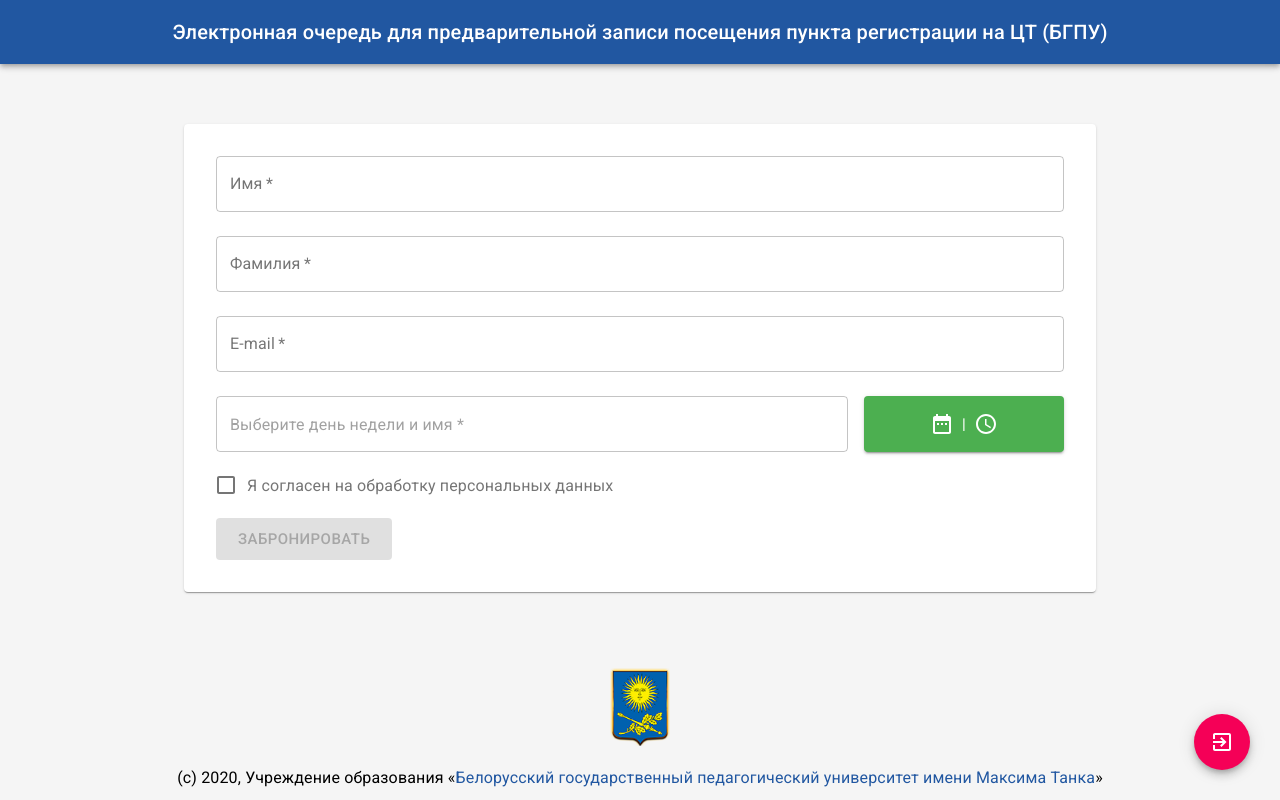
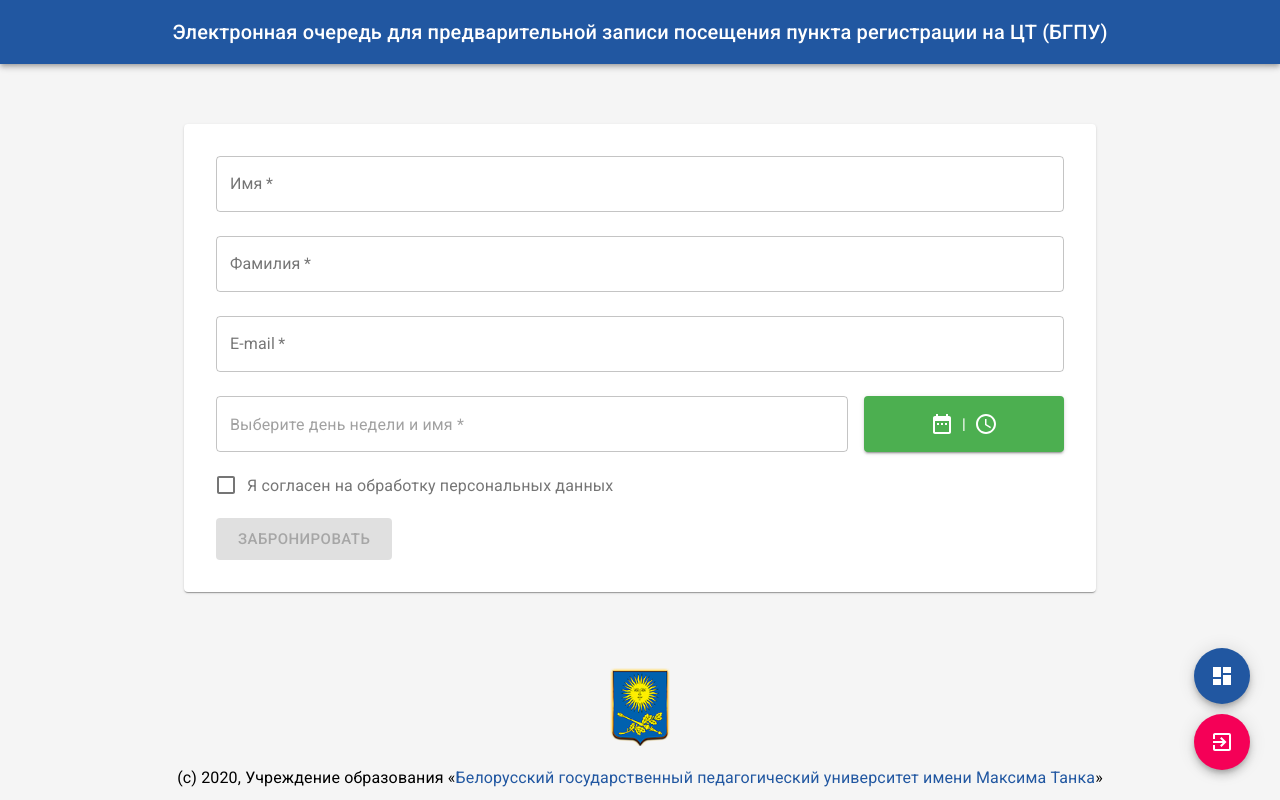
Before and after one commit to hardzeichyksiarhei/e-queue, a React (Create React App) app: page /#/ in a window 1280 px wide. Built offline with nearby package versions, Linux system fonts and the light colour scheme; no server answers; sample sign-in values are in the browser's storage.

Commit message:
feat: other update:)

```diff
--- a/src/App.jsx
+++ b/src/App.jsx
@@ -8,6 +8,7 @@ import {
   Route,
   Redirect
 } from "react-router-dom";
+import store from './store';
 
 import Home from './pages/Home';
 import AdminLogin from './pages/admin/login/Login';
@@ -15,6 +16,7 @@ import AdminDashboard from './pages/admin/dashboard/Dashboard';
 
 import './App.sass';
 import Default from './pages/layout/Default';
+import { fetchUser } from './store/actions/authActions';
 
 const theme = createMuiTheme({
   palette: {
@@ -51,7 +53,13 @@ function PrivateRouter({
   );
 }
 
-function App() {
+function App(props) {
+  const { auth: { user, token } } = store.getState();
+
+  if (!user && token) {
+    store.dispatch(fetchUser())
+  }
+
   return (
     <ThemeProvider theme={theme}>
       <div className="app-container">
--- a/src/components/admin/QueueDashboard/QueueDashboard.jsx
+++ b/src/components/admin/QueueDashboard/QueueDashboard.jsx
@@ -17,7 +17,6 @@ class QueueDashboard extends Component {
     }
 
     async _fetchDashboardData() {
-        const token = localStorage.getItem('token');
         try {
             const { data } = await axios.get('https://equeue-bspu.herokuapp.com/admin/stats');
 
--- a/src/components/admin/QueueLoginForm/QueueLoginForm.jsx
+++ b/src/components/admin/QueueLoginForm/QueueLoginForm.jsx
@@ -1,7 +1,7 @@
 import React, { Component } from 'react';
 import { Grid, TextField, Button } from '@material-ui/core';
 
-import { withRouter } from 'react-router-dom'
+import { withRouter, Redirect } from 'react-router-dom'
 import { connect } from 'react-redux'
 
 import { login } from '../../../store/actions/authActions'
@@ -30,17 +30,17 @@ class QueueLoginForm extends Component {
     }
 
     async handleSendClick(event) {
-        const { history, dispatch } = this.props;
+        const { history } = this.props;
         const { username, password } = this.state;
 
-        await dispatch(login(username, password));
-
-        const { token, hasErrors } = this.props;
-
-        if (token && !hasErrors) history.push('/dashboard');
+        await this.props.login(username, password);
     }
 
     render() {
+        const { token, hasErrors } = this.props;
+
+        if (token && !hasErrors) return <Redirect to="/dashboard" />
+
         return (
             <Grid container spacing={3}>
                 <Grid item xs={12}>
@@ -78,9 +78,15 @@ class QueueLoginForm extends Component {
 }
 
 const mapStateToProps = state => ({
-    auth: state.auth.authUser,
+    user: state.auth.user,
     token: state.auth.token,
     hasErrors: state.auth.hasErrors,
 })
 
-export default connect(mapStateToProps)(withRouter(QueueLoginForm));
+const mapDispatchToProps = dispatch => ({
+    login: (username, password) => {
+        dispatch(login(username, password))
+    },
+});
+
+export default withRouter(connect(mapStateToProps, mapDispatchToProps)(QueueLoginForm));
--- a/src/index.js
+++ b/src/index.js
@@ -7,7 +7,7 @@ import './index.css';
 import App from './App.jsx';
 import * as serviceWorker from './serviceWorker';
 
-import './plugins'
+import './plugins';
 
 ReactDOM.render(
   <React.StrictMode>
--- a/src/pages/layout/Default.jsx
+++ b/src/pages/layout/Default.jsx
@@ -1,9 +1,11 @@
 import React from 'react';
 import { connect } from 'react-redux'
+import { Link } from 'react-router-dom';
 
 import { AppBar, Toolbar, Typography, Container, Paper, Fab } from '@material-ui/core';
 import { makeStyles } from '@material-ui/core/styles';
-import { ExitToApp } from '@material-ui/icons';
+
+import { ExitToApp, Home, Dashboard } from '@material-ui/icons';
 
 import { logout } from '../../store/actions/authActions'
 
@@ -23,8 +25,9 @@ const useStyles = makeStyles(theme => ({
 
 
 
-function Default({ children, paperSize, dispatch, history }) {
+function Default(props) {
     const classes = useStyles();
+    const { children, paperSize, dispatch, history, location } = props;
 
     const exit = async () => {
         await dispatch(logout());
@@ -47,9 +50,18 @@ function Default({ children, paperSize, dispatch, history }) {
             </Container>
             <QueueFooter />
 
-            {localStorage.getItem('token') ? <Fab className="logout" color="secondary" onClick={exit}>
-                <ExitToApp />
-            </Fab> : ''}
+            <div className="fab-buttons">
+                {location.pathname !== '/' ? <Link to='/'><Fab color="primary">
+                    <Home />
+                </Fab></Link> : ''}
+                {location.pathname !== '/dashboard' && localStorage.getItem('token') ? <Link to='/dashboard'><Fab color="primary">
+                    <Dashboard />
+                </Fab></Link> : ''}
+                {localStorage.getItem('token') ? <Fab color="secondary" onClick={exit}>
+                    <ExitToApp />
+                </Fab> : ''}
+            </div>
+
         </div>
     );
 }
--- a/src/pages/layout/Default.sass
+++ b/src/pages/layout/Default.sass
@@ -3,7 +3,11 @@
     display: flex
     flex-direction: column
 
-.logout
+.fab-buttons
     position: fixed !important
     bottom: 30px
     right: 30px
+    display: flex
+    flex-direction: column
+    > a, > button
+        margin-top: 10px
--- a/src/store/actions/authActions.js
+++ b/src/store/actions/authActions.js
@@ -25,12 +25,9 @@ export function login(username, password) {
     dispatch(loginRequest())
 
     try {
-      const data = await userServices.login(username, password)
+      const { user, access_token: token } = await userServices.login(username, password)
 
-      dispatch(loginSuccess({
-        user: { login: username },
-        token: data.access_token
-      }))
+      dispatch(loginSuccess({ user, token }))
     } catch (e) {
       dispatch(loginFailure())
     }
--- a/src/store/reducers/authReducer.js
+++ b/src/store/reducers/authReducer.js
@@ -16,6 +16,7 @@ export default function authReducer(state = initialState, action) {
             };
         case actions.LOGIN_SUCCESS:
             return {
+                ...state,
                 user: action.payload.user,
                 token: action.payload.token,
                 loading: false,
```
Also changed, not shown: 1 other file (tests, documents, lock files or other folders).
